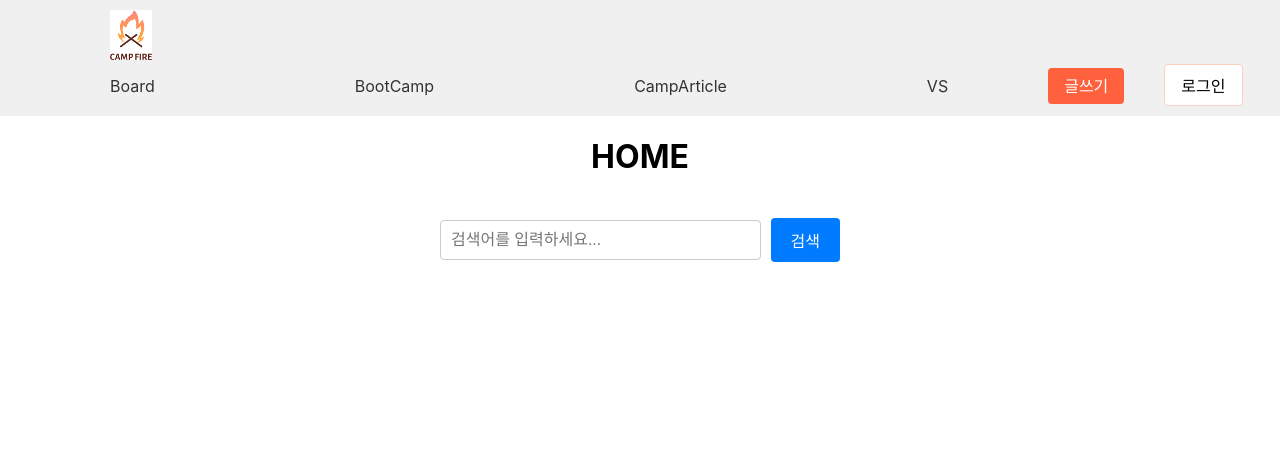
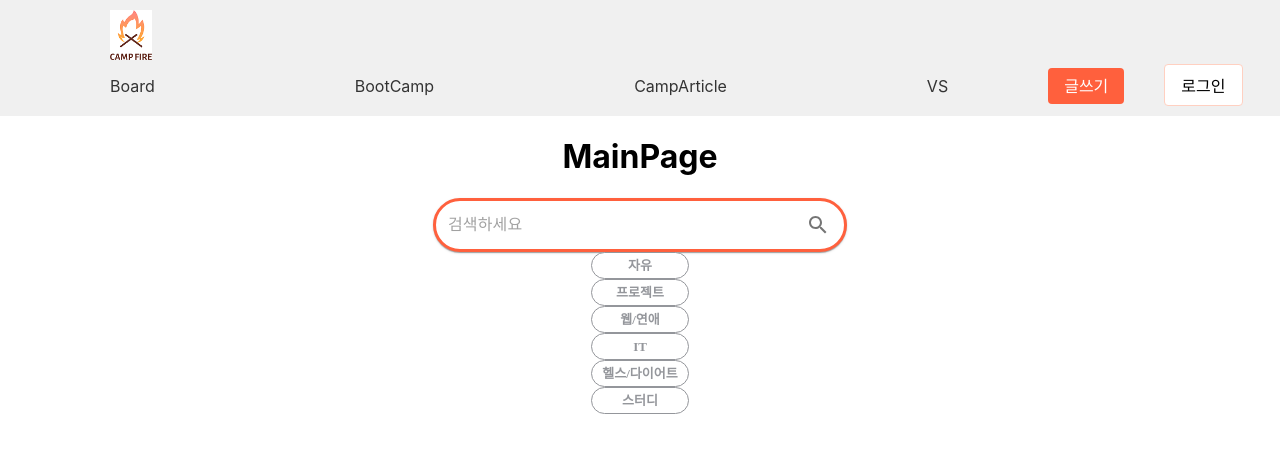
Before and after one commit to hehezune/BootCampFire-Front-end, a React (Create React App) app in the folder bootcampfire/: page / in a window 1280 px wide. Shown: the top 452 px of the page. Built offline with nearby package versions, Linux system fonts and the light colour scheme.

Commit message:
검색바 복구

```diff
--- a/bootcampfire/src/App.tsx
+++ b/bootcampfire/src/App.tsx
@@ -1,11 +1,11 @@
 import React from 'react';
 import { Routes, Route } from 'react-router-dom';
-import Home from './pages/Home';
 import Nav from './components/Nav';
 import Board from './pages/Board';
 import BootCamp from './pages/BootCamp';
 import CampArticle from './pages/CampArticle';
 import VS from './pages/VS';
+import MainPage from './pages/MainPage/MainPage';
 
 export default function App() {
   return (
@@ -15,7 +15,7 @@ export default function App() {
       </nav>
       <main>
         <Routes>
-          <Route path="/" element={<Home />} />
+          <Route path="/" element={<MainPage />} />
           <Route path="/Board" element={<Board />} />
           <Route path="/BootCamp" element={<BootCamp />} />
           <Route path="/CampArticle" element={<CampArticle />} />
--- /dev/null
+++ b/bootcampfire/src/components/Bootcamp/Tag_Styled.tsx
@@ -0,0 +1,30 @@
+import styled from 'styled-components';
+
+interface A2ContainerProps {
+  color?: string; // color 속성을 옵션으로 받음
+}
+
+const A2Container = styled.div<A2ContainerProps>`
+  display: flex;
+  flex-direction: row;
+  justify-content: center;
+  align-items: center;
+  padding: 0 10px;
+  gap: 5px;
+
+  height: 25px;
+
+  background: #ffffff;
+  border: 0.5px solid ${(props) => (props.color ? props.color : '#94969B')};
+  border-radius: 15px;
+
+  font-family: 'DM Sans';
+  font-weight: 700;
+  font-size: 13px;
+  line-height: 25px;
+
+  /* color 속성이 전달되면 해당 색상으로 스타일 적용 */
+  color: ${(props) => (props.color ? props.color : '#94969B')};
+`;
+
+export default A2Container;
--- /dev/null
+++ b/bootcampfire/src/components/CustomizedInputBase.tsx
@@ -0,0 +1,47 @@
+import React, { useState, ChangeEvent, FormEvent } from 'react';
+import Paper from '@mui/material/Paper';
+import InputBase from '@mui/material/InputBase';
+import IconButton from '@mui/material/IconButton';
+import SearchIcon from '@mui/icons-material/Search';
+
+export default function CustomizedInputBase() {
+  const [searchTerm, setSearchTerm] = useState<string>('');
+
+  const handleSearchChange = (event: ChangeEvent<HTMLInputElement>) => {
+    setSearchTerm(event.target.value);
+  };
+
+  const handleSearchSubmit = (event: FormEvent<HTMLFormElement>) => {
+    event.preventDefault();
+    // 여기에서 검색 기능을 구현하거나 검색 결과를 처리합니다.
+    console.log('Search term:', searchTerm);
+    // 예를 들면, 검색 결과를 표시하는 함수를 호출하거나 검색 API를 호출할 수 있습니다.
+    // 이 부분을 원하는 검색 기능으로 대체하시면 됩니다.
+  };
+
+  return (
+    <Paper
+      component="form"
+      sx={{
+        p: '2px 4px',
+        display: 'flex',
+        alignItems: 'center',
+        width: 400,
+        border: 3,
+        borderColor: '#FF603D',
+        borderRadius: 10,
+      }}
+      onSubmit={handleSearchSubmit}>
+      <InputBase
+        sx={{ ml: 1, flex: 1 }}
+        placeholder="검색하세요"
+        inputProps={{ 'aria-label': 'search google maps' }}
+        value={searchTerm}
+        onChange={handleSearchChange}
+      />
+      <IconButton type="submit" sx={{ p: '10px' }} aria-label="search">
+        <SearchIcon />
+      </IconButton>
+    </Paper>
+  );
+}
--- /dev/null
+++ b/bootcampfire/src/components/MainPage/HotBoard.tsx
@@ -0,0 +1,15 @@
+import styled from 'styled-components';
+import A2Container from '../Bootcamp/Tag_Styled';
+
+export default function HotBoard() {
+  return (
+    <div>
+      <A2Container>{'자유'}</A2Container>
+      <A2Container>{'프로젝트'}</A2Container>
+      <A2Container>{'웹/연애'}</A2Container>
+      <A2Container>{'IT'}</A2Container>
+      <A2Container>{'헬스/다이어트'}</A2Container>
+      <A2Container>{'스터디'}</A2Container>
+    </div>
+  );
+}
--- a/bootcampfire/src/pages/MainPage/MainPage.tsx
+++ b/bootcampfire/src/pages/MainPage/MainPage.tsx
@@ -1,88 +1,22 @@
-import React, { useState, ChangeEvent, FormEvent } from 'react';
 import styled from 'styled-components';
-import Paper from '@mui/material/Paper';
-import InputBase from '@mui/material/InputBase';
-import Divider from '@mui/material/Divider';
-import IconButton from '@mui/material/IconButton';
-import MenuIcon from '@mui/icons-material/Menu';
-import SearchIcon from '@mui/icons-material/Search';
-import DirectionsIcon from '@mui/icons-material/Directions';
+import CustomizedInputBase from '../../components/CustomizedInputBase'; // CustomizedInputBase 컴포넌트 import
+import HotBoard from '../../components/MainPage/HotBoard';
 
-export function CustomizedInputBase() {
-  return (
-    <Paper component="form" sx={{ p: '2px 4px', display: 'flex', alignItems: 'center', width: 400 }}>
-      <InputBase
-        sx={{ ml: 1, flex: 1 }}
-        placeholder="Search Google Maps"
-        inputProps={{ 'aria-label': 'search google maps' }}
-      />
-      <IconButton type="button" sx={{ p: '10px' }} aria-label="search">
-        <SearchIcon />
-      </IconButton>
-      <Divider sx={{ height: 28, m: 0.5 }} orientation="vertical" />
-    </Paper>
-  );
-}
-
-const HomeContainer = styled.div`
+const MainContainer = styled.div`
   display: flex;
   flex-direction: column;
   align-items: center;
 `;
 
-const SearchForm = styled.form`
-  display: flex;
-  align-items: center;
-  max-width: 400px;
-  width: 100%;
-  margin-top: 20px;
-`;
-
-const SearchInput = styled.input`
-  flex: 1;
-  padding: 10px;
-  border: 1px solid #ccc;
-  border-radius: 4px;
-  font-size: 16px;
-`;
-
-const SearchButton = styled.button`
-  margin-left: 10px;
-  padding: 10px 20px;
-  border: none;
-  border-radius: 4px;
-  background-color: #007bff;
-  color: #fff;
-  font-size: 16px;
-  cursor: pointer;
-`;
-
-export default function Home() {
-  const [searchTerm, setSearchTerm] = useState<string>('');
-
-  const handleSearchChange = (event: ChangeEvent<HTMLInputElement>) => {
-    setSearchTerm(event.target.value);
-  };
-
-  const handleSearchSubmit = (event: FormEvent<HTMLFormElement>) => {
-    event.preventDefault();
-    // 여기에서 검색 기능을 구현하거나 검색 결과를 처리합니다.
-    console.log('Search term:', searchTerm);
-    // 예를 들면, 검색 결과를 표시하는 함수를 호출하거나 검색 API를 호출할 수 있습니다.
-  };
-
+export default function MainPage() {
   return (
-    <HomeContainer>
-      <h1>HOME</h1>
-      <SearchForm onSubmit={handleSearchSubmit}>
-        <SearchInput
-          type="text"
-          value={searchTerm}
-          onChange={handleSearchChange}
-          placeholder="검색어를 입력하세요..."
-        />
-        <SearchButton type="submit">검색</SearchButton>
-      </SearchForm>
-    </HomeContainer>
+    <div>
+      <MainContainer>
+        <h1>MainPage</h1>
+        {/* 기존의 SearchForm 대신에 CustomizedInputBase 컴포넌트를 사용합니다 */}
+        <CustomizedInputBase />
+        <HotBoard />
+      </MainContainer>
+    </div>
   );
 }
```
Also changed, not shown: bootcampfire/src/components/Bootcamp/Tag.tsx (added, +19 -0 lines).
